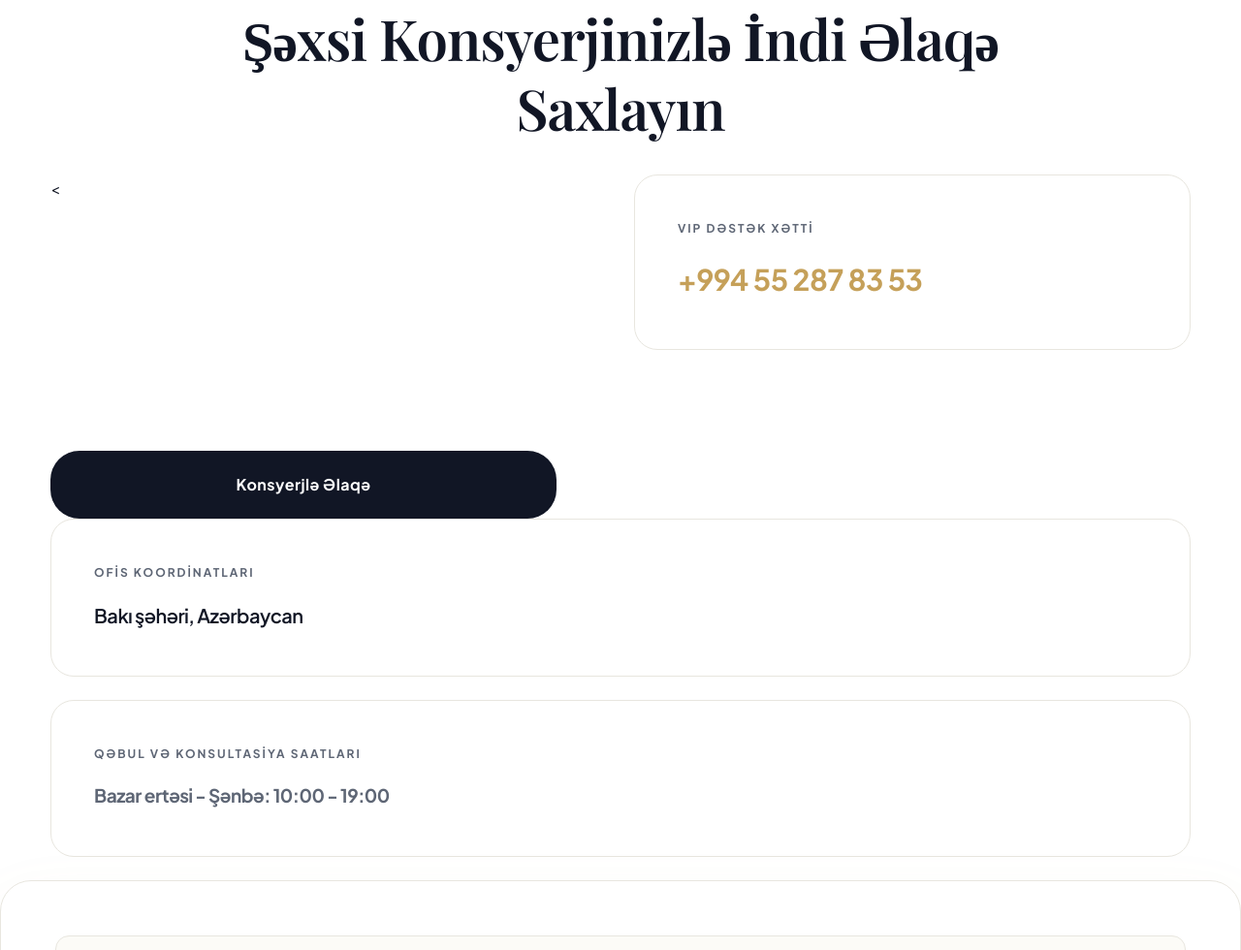
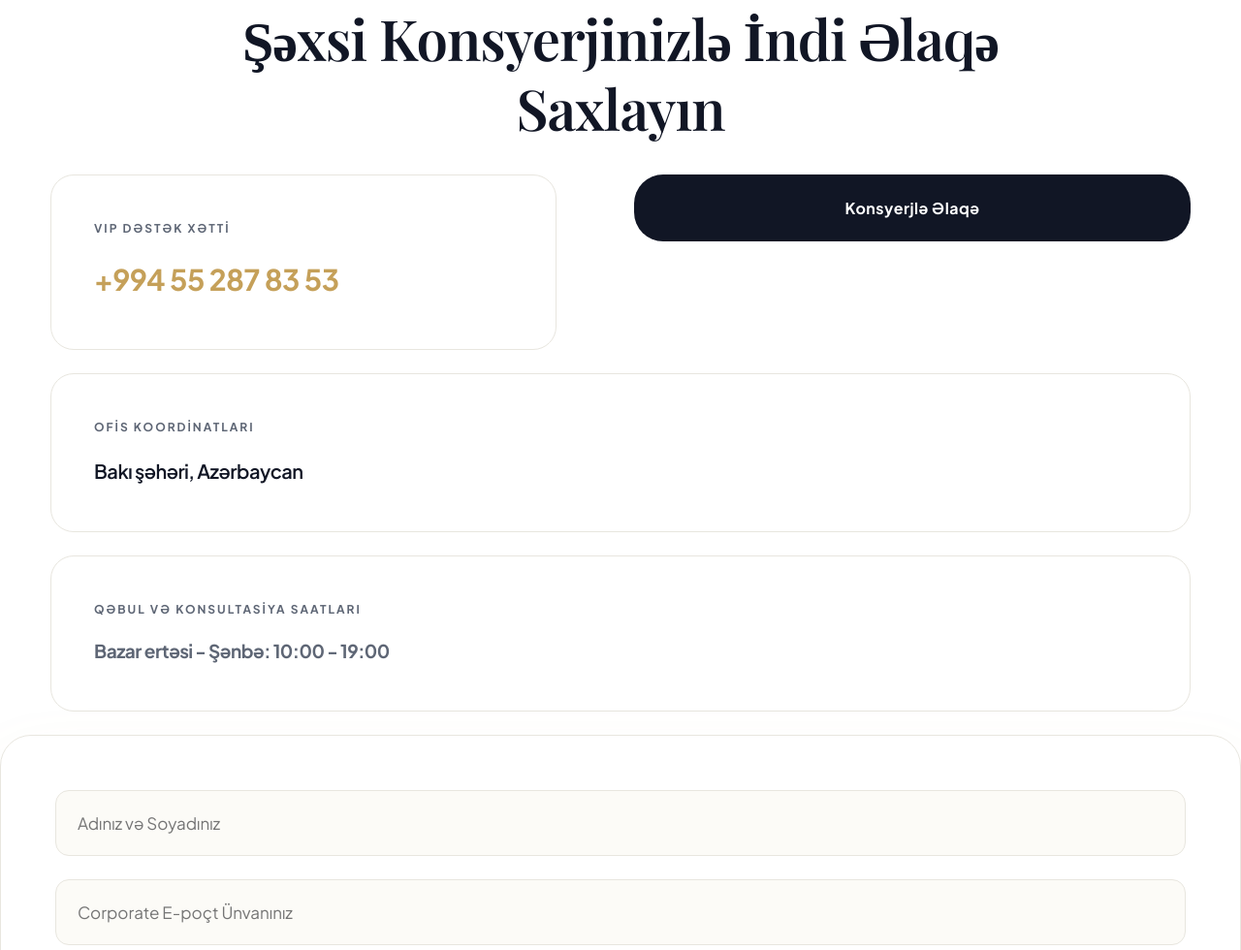
Before and after one commit to AdishovBahadur/BaRa1, a plain HTML site: page index.html in a window 1280 px wide. Shown: the part 10077-11057 px from the top of the page at 97% size. Drawn offline with nearby package versions, Linux system fonts and the light colour scheme; a web font is replaced by a local one.

Commit message:
Update index.html

```diff
--- a/index.html
+++ b/index.html
@@ -406,7 +406,7 @@
     <h2 class="sec-title serif" data-key="c_title">Şəxsi Konsyerjinizlə İndi Əlaqə Saxlayın</h2>
 
  <div class="contact-grid">
-      <<!-- Əlaqə hissəsində nömrəni buranı tapıb dəyiş: -->
+      <!-- Əlaqə hissəsində nömrəni buranı tapıb dəyiş: -->
 <div class="info-box">
   <span data-key="inf1">VIP Dəstək Xətti</span>
   <p style="color: var(--primary);">+994 55 287 83 53</p>
```
